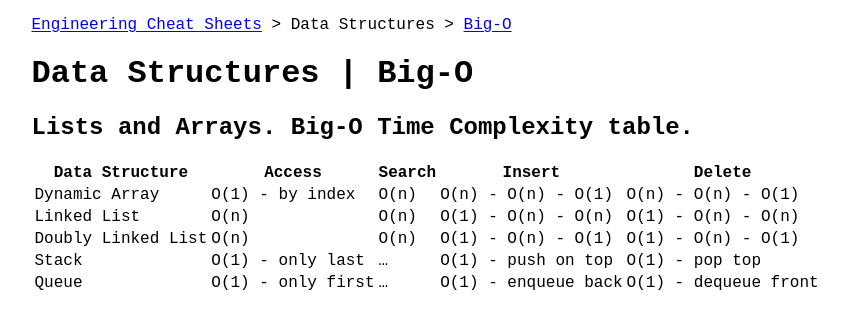
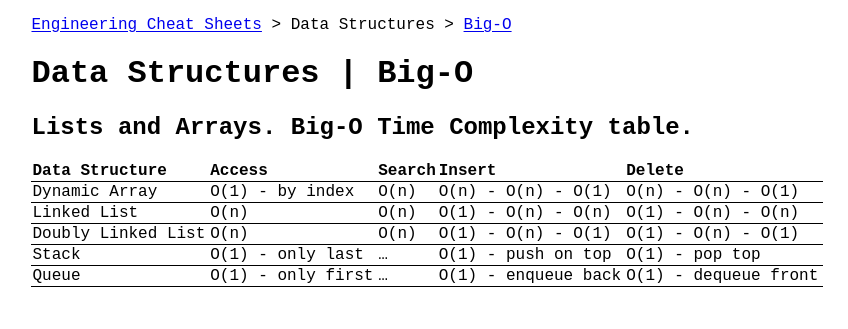
Before and after one commit to dnedzelskyi/eng_cheat_sheets, a Jekyll site: the page built from data_structures/big_o.md, in a window 1280 px wide. Shown: the top 329 px of the page, without its empty margins (213-1061 px from the left). Built offline with Jekyll 4.4.1, drawn with Linux system fonts in a browser that asks for light colours; our own code applies the rules of GitHub Pages for plain Markdown files; comment, search, counter and statistics services are not loaded.

Commit message:
Adjust table styles.

```diff
--- a/_layouts/default.html
+++ b/_layouts/default.html
@@ -24,6 +24,19 @@
       min-width: 350px;
       width: 61.8%;
     }
+
+    th {
+      text-align: left;
+    }
+
+    tr {
+      border-bottom: 1px solid;
+    }
+
+    table {
+      width: 100%;
+      border-collapse: collapse;
+    }
   </style>
   {% seo %}
   {% include head-custom.html %}
```
